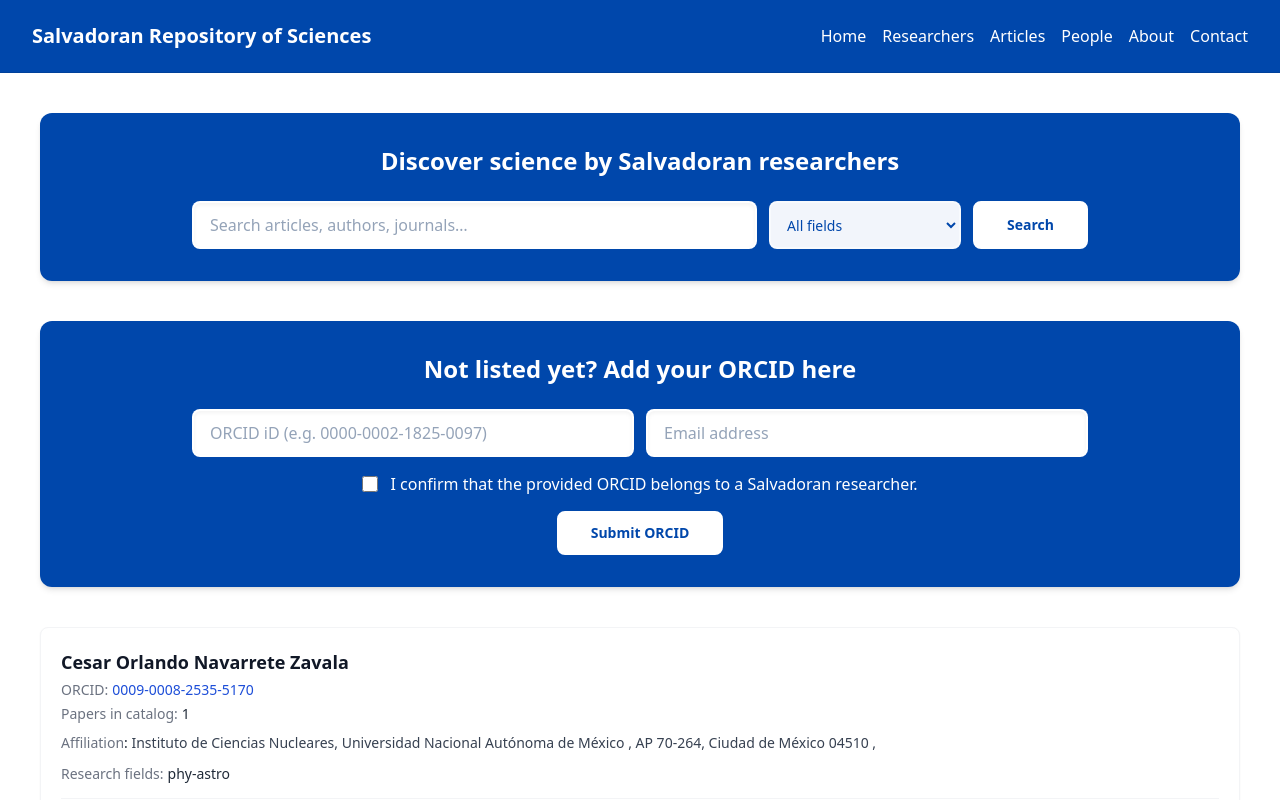
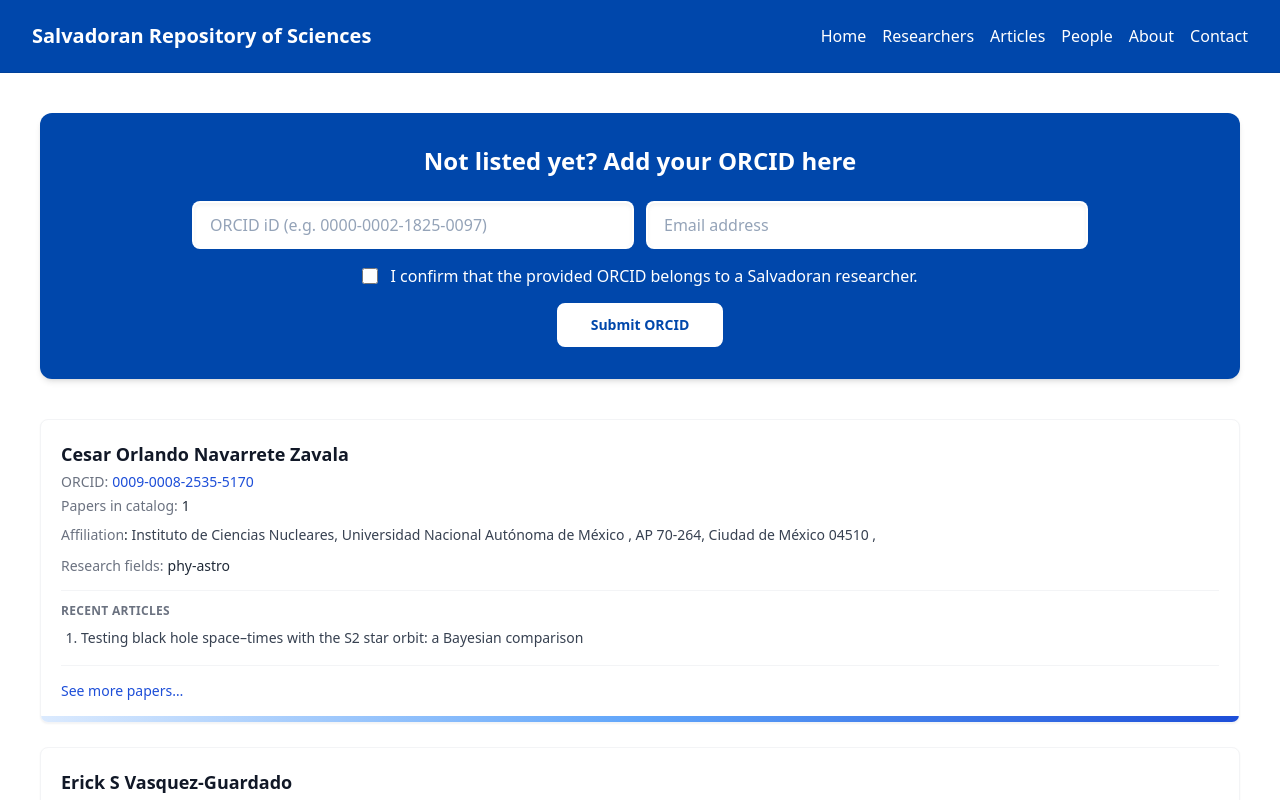
Before and after one commit to jromerooo2/salvadoran_arxiv, a Vue app: page /researchers in a window 1280 px wide. Shown: the top 800 px of the page. Built offline with nearby package versions, Linux system fonts and the light colour scheme; a web font is replaced by a local one.

Commit message:
take out the Discover science by Salvadoran researchers box in researchers page

```diff
--- a/src/views/Researchers.vue
+++ b/src/views/Researchers.vue
@@ -1,14 +1,5 @@
 <template>
   <div class="space-y-10">
-
-    <section
-      class="mx-auto w-full rounded-xl bg-[#0047ab] px-5 py-8 text-center shadow-md sm:px-8"
-    >
-      <h2 class="mb-6 text-xl font-semibold leading-snug text-white sm:text-2xl">
-        Discover science by Salvadoran researchers
-      </h2>
-      <SearchBar layout="hero" :centered="true" />
-    </section>
 
     <OrcidSubmissionBox />
 
@@ -86,7 +77,6 @@
 </template>
 
 <script>
-import SearchBar from '../components/SearchBar.vue'
 import OrcidSubmissionBox from '../components/OrcidSubmissionBox.vue'
 import { getResearchers, orcidDisplayId } from '../data/researchers.js'
 import { getAllArticles } from '../data/articleItems.js'
@@ -94,7 +84,6 @@ import { getAllArticles } from '../data/articleItems.js'
 export default {
   name: 'Researchers',
   components: {
-    SearchBar,
     OrcidSubmissionBox,
   },
   data() {
```
